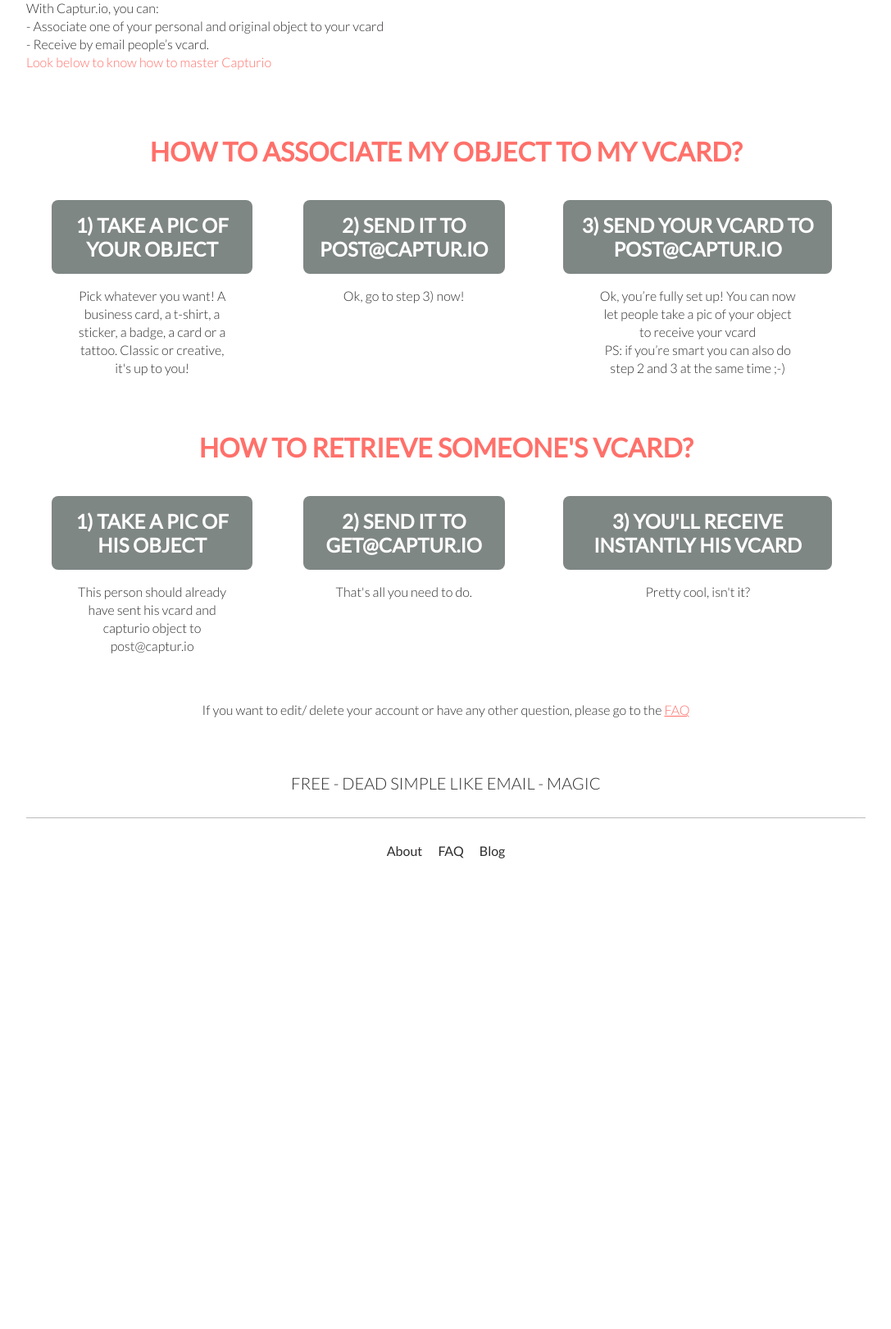
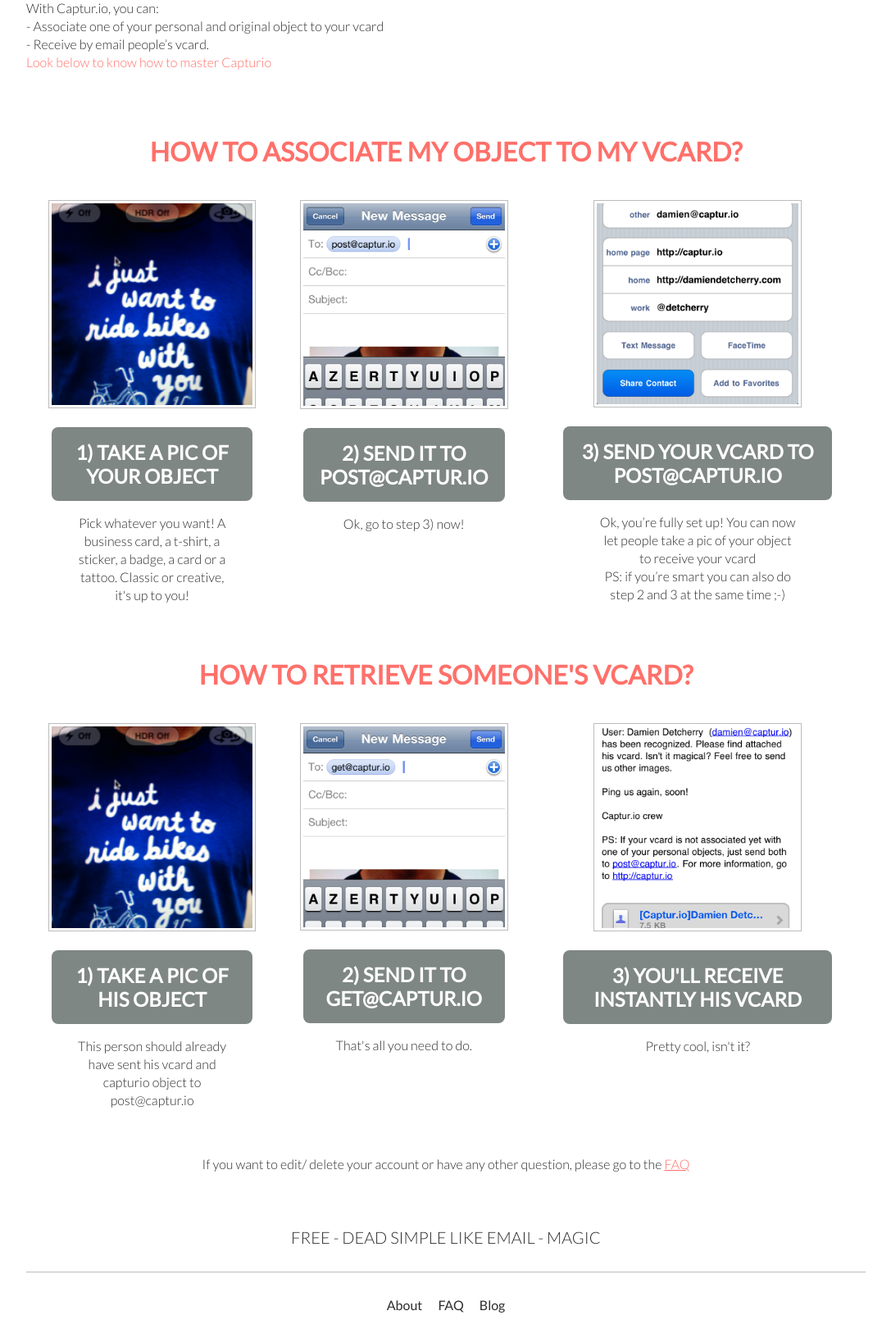
Before and after one commit to detcherry/capturio, a Python web app: template templates/how_to_get_set_up.html in a window 1280 px wide. Shown: the part 191-1812 px from the top of the page at 82% size, without its empty margins (96-1183 px from the left). Before the commit the page ends 1238 px from the top, so only its background shows below. Run offline with Jinja, Linux system fonts and the light colour scheme; the template is opened without the code that fills it, so the values that code supplies are empty.

Commit message:
Tutorial section features now images

```diff
--- a/css/secondary.css
+++ b/css/secondary.css
@@ -43,6 +43,7 @@
 
 .tutorial{
 	width:100%;
+	text-align:center;
 }
 
 .tutorial h1{
@@ -50,7 +51,6 @@
 	margin-top:50px;
 	margin-bottom:40px;
 	width:100%;
-	text-align:center;
 	color:#FF706A;
 }
 
@@ -64,9 +64,23 @@
 	width:40%;
 }
 
+.tutorial img{
+	padding:3px;
+	border:1px solid #BCBCBC;
+}
+
+.tutorial_step_short img{
+	width:80%;
+}
+
+.tutorial_step_large img{
+	width:60%;
+}
+
 .tutorial h2{
 	float:left;
 	margin:0px;
+	margin-top:20px;
 	margin-left:10%;
 	margin-right:10%;
 	width:72%;
@@ -74,7 +88,6 @@
 	padding-right:4%;
 	padding-top:16px;
 	padding-bottom:16px;
-	text-align:center;
 	color:white;
 	background-color:#7F8785;
 	-moz-border-radius: 8px;
@@ -87,7 +100,6 @@
 	margin-left:20%;
 	margin-right:20%;
 	width:60%;
-	text-align:center;
 }
 
 #go_to_faq{
--- a/templates/how_to_get_set_up.html
+++ b/templates/how_to_get_set_up.html
@@ -15,6 +15,7 @@
 <div class="tutorial">
 	<h1>HOW TO ASSOCIATE MY OBJECT TO MY VCARD?</h1>
 	<div class="tutorial_step_short">
+		<img src="/images/take_picture.png" />
 		<h2>1) TAKE A PIC OF YOUR OBJECT</h2>
 		<p>
 			Pick whatever you want! A business card, a t-shirt, a sticker, a badge, a card or a tattoo.
@@ -22,12 +23,14 @@
 		</p>
 	</div>
 	<div class="tutorial_step_short">
+		<img src="/images/post_picture.png" />
 		<h2>2) SEND IT TO POST@CAPTUR.IO</h2>
 		<p>
 			Ok, go to step 3) now!
 		</p>
 	</div>
 	<div class="tutorial_step_large">
+		<img src="/images/post_vcard.png" />
 		<h2>3) SEND YOUR VCARD TO POST@CAPTUR.IO</h2>
 		<p>
 			Ok, you’re fully set up! You can now let people take a pic of your object to receive your vcard<br/>
@@ -38,18 +41,21 @@
 <div class="tutorial">
 	<h1>HOW TO RETRIEVE SOMEONE'S VCARD?</h1>
 	<div class="tutorial_step_short">
+		<img src="/images/take_picture.png" />
 		<h2>1) TAKE A PIC OF HIS OBJECT</h2>
 		<p>
 			This person should already have sent his vcard and capturio object to post@captur.io
 		</p>
 	</div>
 	<div class="tutorial_step_short">
+		<img src="/images/get_vcard.png" />
 		<h2>2) SEND IT TO GET@CAPTUR.IO</h2>
 		<p>
 			That's all you need to do.
 		</p>
 	</div>
 	<div class="tutorial_step_large">
+		<img src="/images/vcard_attached.png" />
 		<h2>3) YOU'LL RECEIVE INSTANTLY HIS VCARD</h2>
 		<p>
 			Pretty cool, isn't it?
```
Also changed, not shown: images/get_vcard.PNG (added), images/louis.png (deleted), images/post_picture.PNG (added), images/post_vcard.PNG (added), images/take_picture.PNG (added), images/vcard_attached.PNG (added).
